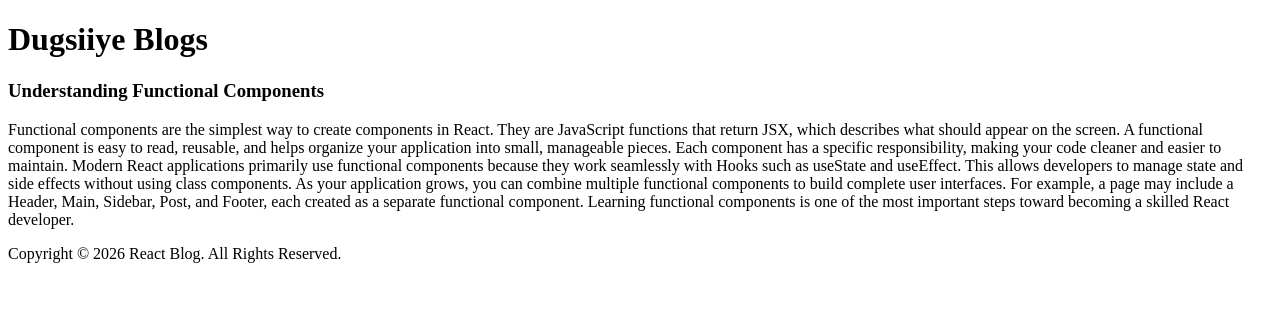
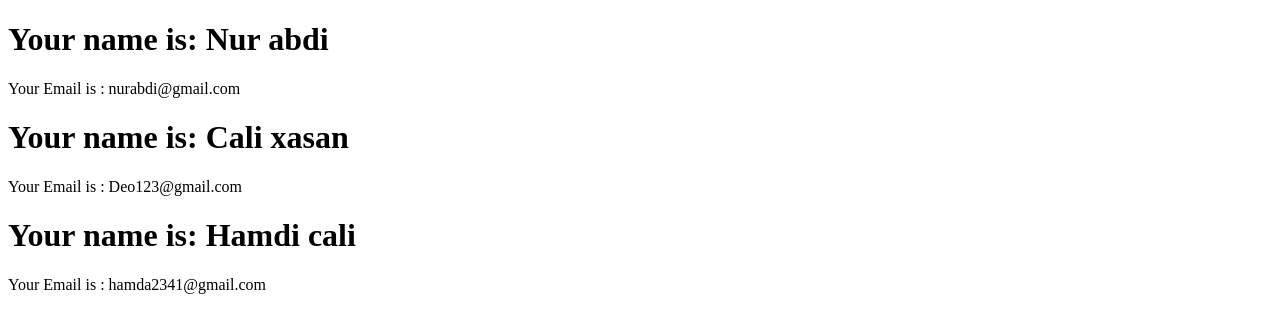
Before and after one commit to Dev-NurAbdi/React-Exercises, a React (Vite) app: page / in a window 1280 px wide. Shown: the top 332 px of the page. Built offline with nearby package versions, Linux system fonts and the light colour scheme.

Commit message:
Exercise 03

```diff
--- /dev/null
+++ b/Exercise 03/DynamicUserCard.jsx
@@ -0,0 +1,10 @@
+const DynamicUserCard = (props)=>{
+    console.log(props)
+    return(
+        <div>
+            <h1>Your name is: {props.CurrentName} </h1>
+            <p>Your Email is : {props.CurrentEmail}</p>
+        </div>
+    )
+}
+export default DynamicUserCard;
--- a/src/App.jsx
+++ b/src/App.jsx
@@ -1,10 +1,37 @@
 // import Layout from "./Layout";
-import Blog  from "../Exercise 02/Blog";
+// import Blog  from "../Exercise 02/Blog";
+// import Greeting from "./Greeting";
+
+import DynamicUserCard from "../Exercise 03/DynamicUserCard";
+
 function App() {
+
+    // const CurrentUser = "salax";
+    // const role = "user"
+
+
   return (
     <>
       {/* <Layout /> */}
-  <Blog/>
+           {/* <Blog/> */}
+     {/* <Greeting
+     CurrentUser = {"cali"}
+     role={"admin"}/>
+     <Greeting
+     CurrentUser = {"salax"}
+     role={"student"}/> */}
+
+          <DynamicUserCard
+          CurrentName = {"Nur abdi "}
+          CurrentEmail = {"nurabdi@gmail.com"}/>
+
+          <DynamicUserCard
+          CurrentName = {"Cali xasan"}
+          CurrentEmail = {"Deo123@gmail.com"}/>
+
+          <DynamicUserCard
+          CurrentName = {"Hamdi cali"}
+          CurrentEmail = {"hamda2341@gmail.com"}/>
     </>
   );
 }
--- /dev/null
+++ b/src/Greeting.jsx
@@ -0,0 +1,15 @@
+// const Greeting = (props)=>{
+//     // console.log(props)
+
+//     return (
+//          <>
+//         <h1>hello , {props.CurrentUser}</h1>
+//         <span>your role is : {props.role}</span>
+
+//     </>
+
+//     )
+
+
+// }
+// export default Greeting;
```
